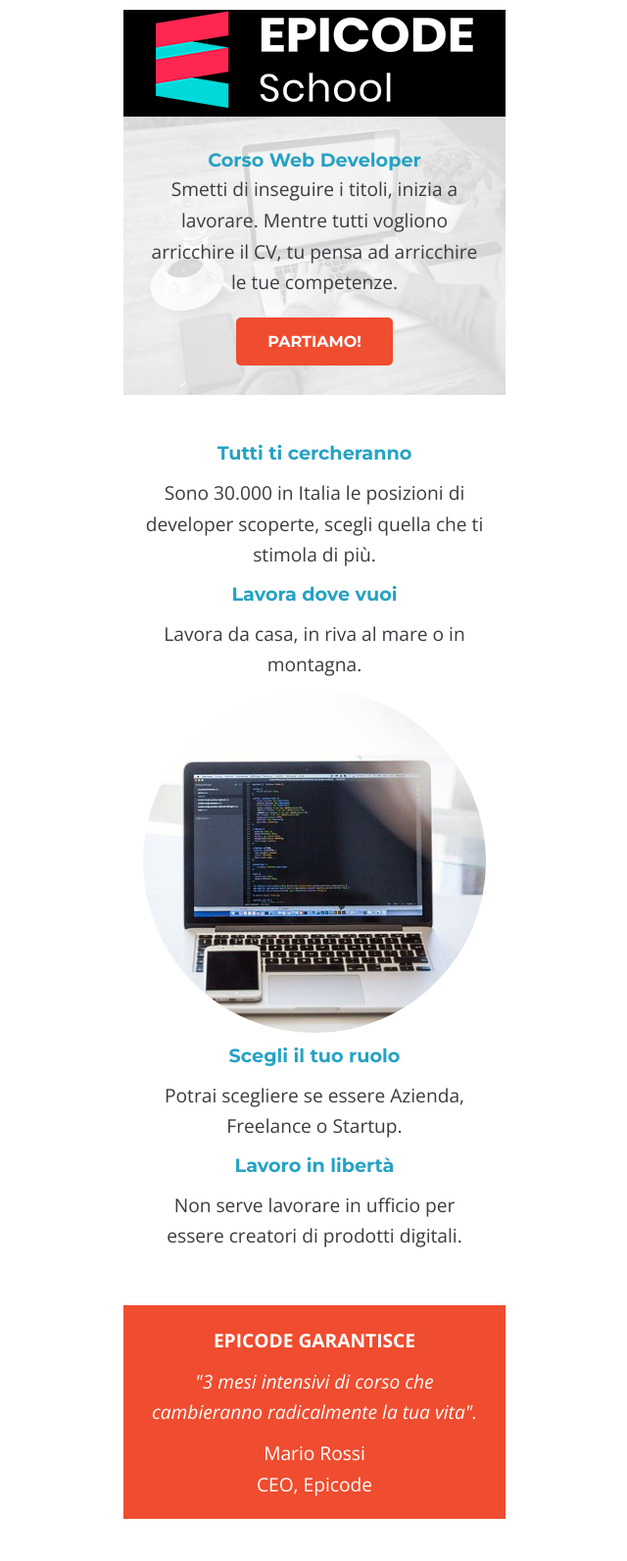
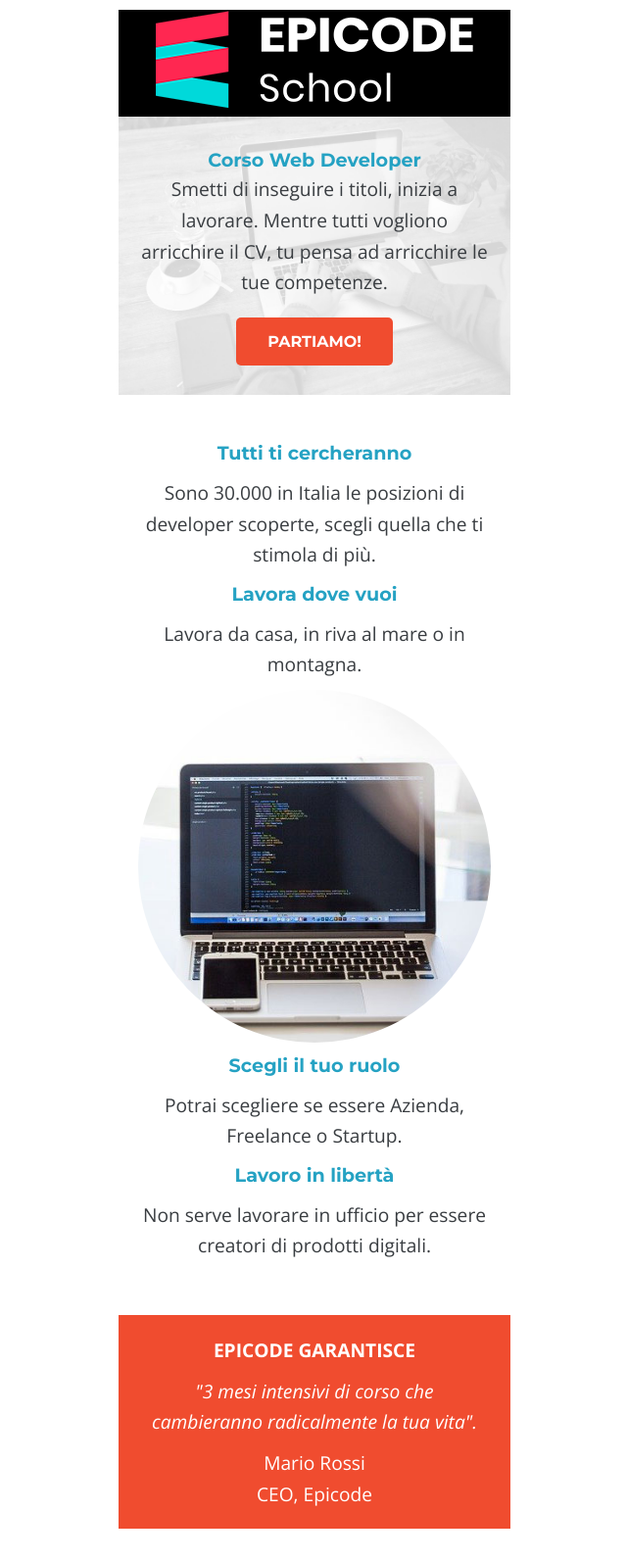
Before and after one commit to JessIaco/Progetto-Settimana-1, a plain HTML site: page index.html in a window 1280 px wide. Shown: the top 1593 px of the page at 98% size, without its empty margins (319-959 px from the left). Drawn offline with nearby package versions, Linux system fonts and the light colour scheme.

Commit message:
progettosettimana1

```diff
--- a/css/style.css
+++ b/css/style.css
@@ -1,15 +1,17 @@
 
-/* usare unico div container mi incasinava tuttooo */
-/* non mi uccida, mai toccato css prima :(  */
+/* corretto un po' di casini che ho notato dopo */
+
+.container {
+
+    width: 400px;
+    margin: auto;
+}
 
 header {
     background-color: black;
     text-align: center;
     margin-top: 10px;
-    margin-left: auto;
-    margin-right: auto;
-    height: auto;
-    width: 390px;
+
 }
 
 
@@ -34,7 +36,6 @@ body {
 
 .primobox {
 
-    width: 350px;
     height: auto;
     margin: auto;
     padding: 20px;
@@ -58,7 +59,7 @@ button {
 }
 
 .secondobox {
-    width: 350px;
+
     height: auto;
     margin: auto;
     margin-top: 25px;
@@ -84,9 +85,7 @@ b { font-weight: bold;}
 em { font-style: italic; }
 
 .boxrosso {
-    width: 350px;
-    height: auto;
-    margin: auto;
+
     margin-top: 25px;
     padding: 20px;
     background-color: #f04c2f;
@@ -94,9 +93,7 @@ em { font-style: italic; }
 }
 
 .terzobox {
-    width: 350px;
-    height: auto;
-    margin: auto;
+
     margin-top: 25px;
     padding: 20px;
 }
@@ -112,9 +109,7 @@ aside {
 }
 
 footer {
-    width: 350px;
-    height: auto;
-    margin: auto;
+
     margin-top: 25px;
     padding: 20px;
     background-color: #25A2C3;
--- a/index.html
+++ b/index.html
@@ -18,7 +18,7 @@
     <title>Corso Web Developer - Epicode school</title>
 </head>
 <body>
-    <header><img src="img/logo.png" alt="logo epicode" width="auto" height="auto"></header>
+    <div class="container"><header><img src="img/logo.png" alt="logo epicode" width="auto" height="auto"></header>
     <div class="primobox">
     <main>
     <p><h1>Corso Web Developer</h1>
@@ -70,6 +70,6 @@ Sappiamo cosa vogliono le aziende, perché lavoriamo con loro.</p></aside>
 
 </footer>
 
-
+</div>
 </body>
 </html>
```
